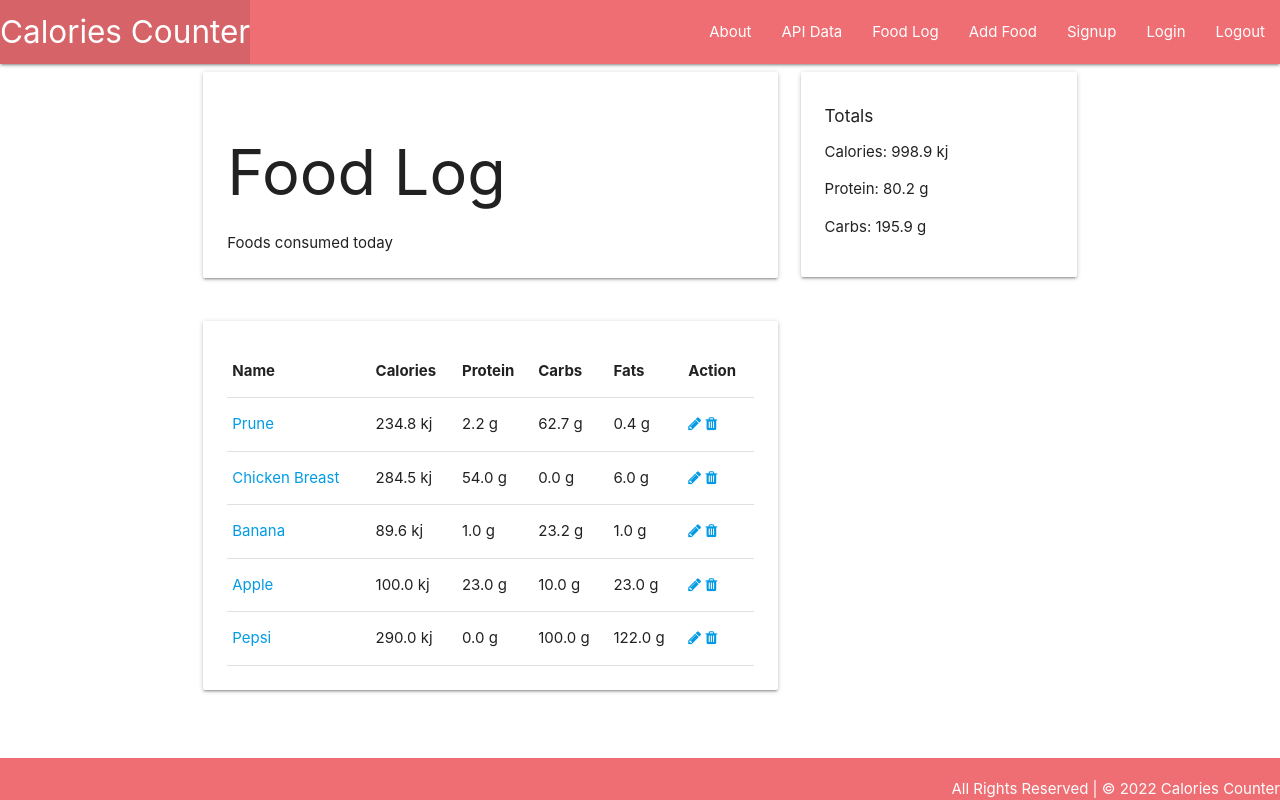
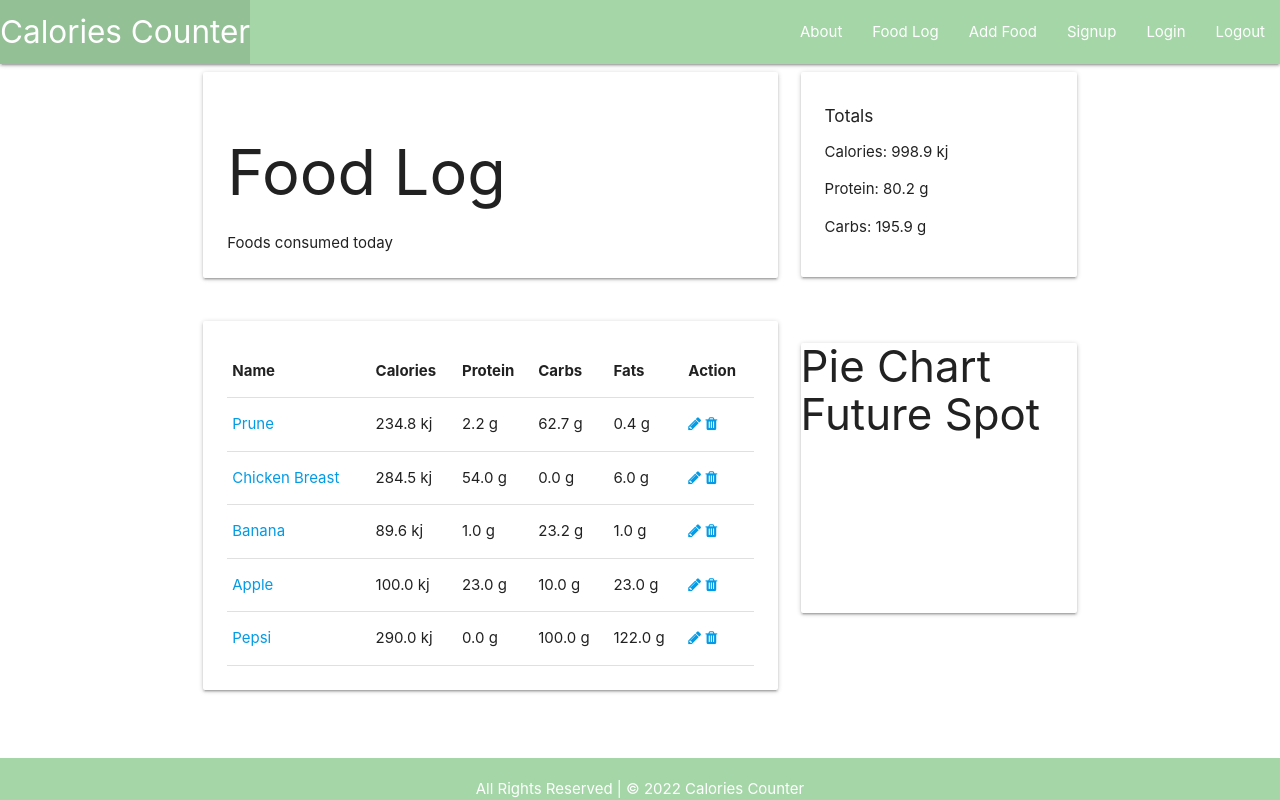
Before and after one commit to Mahendram2/Calories-Counter, a Django app: page /foods/ in a window 1280 px wide. Run offline with Django 4.2, Linux system fonts and the light colour scheme; data comes from the database, SQL or seed files in the repository; both versions use the stored data as it was after the commit; a map, chart or similar area stays blank.

```diff
--- a/main_app/templates/base.html
+++ b/main_app/templates/base.html
@@ -21,7 +21,7 @@
   <body>
     <header class="navbar-fixed">
       <nav>
-        <div class="nav-wrapper">
+        <div class="nav-wrapper green lighten-3">
           <ul>
             <li>
               <a href="/" class="left brand-logo">Calories Counter</a>
@@ -29,20 +29,18 @@
           </ul>
           <ul class="right">
             <li><a href="/about">About</a></li>
-            <li><a href="/api">API Data</a></li>
             <li><a href="/foods">Food Log</a></li>
             <li><a href="/foods/create">Add Food</a></li>
             <li><a href="/foods/">Signup</a></li>
             <li><a href="/foods/">Login</a></li>
             <li><a href="/foods/">Logout</a></li>
-
           </ul>
         </div>
       </nav>
     </header>
-    <main class="container">{% block content %} {% endblock %}</main>
-    <footer class="page-footer">
-      <div class="right">
+    <main class="container ">{% block content %} {% endblock %}</main>
+    <footer class="page-footer green lighten-3">
+      <div class="mid center">
         All Rights Reserved | © 2022 Calories Counter
       </div>
     </footer>
--- a/main_app/templates/foods/index.html
+++ b/main_app/templates/foods/index.html
@@ -71,5 +71,14 @@ Foods Log | Calories Counter
             </div>
         </div>
     </div>
+    <div class="col s4">
+        <div class="card">
+            <div>
+                <h3>Pie Chart Future Spot</h3>
+                <canvas id="myChart"></canvas>
+              </div>
+        </div>
+    </div>
 </div>
+<script src="https://cdn.jsdelivr.net/npm/chart.js@2.9.3/dist/Chart.min.js"></script>
 {% endblock %}
--- a/main_app/views.py
+++ b/main_app/views.py
@@ -1,8 +1,6 @@
 from django.shortcuts import render
 from django.views.generic.edit import CreateView, UpdateView, DeleteView
-from django.views.generic import ListView
 from django.db.models import Sum
-from .forms import FoodForm
 
 from main_app.models import Food
 # Define the home view
@@ -10,8 +8,13 @@ def home(request):
   return render(request,'home.html')
 
 def about(request):
-  return render(request, 'about.html')
-
+  data = Food.objects.aggregate(
+    Sum('calories'),
+    Sum('protein'),
+    Sum('carbohydrates'),
+    Sum('fat'),
+    Sum('fiber'))
+  return render(request, 'about.html', {'data':data})
 # PNH8MnUSvxfXfIl2BJ9czQ==KxF5yVwD8rPHe16v
 def api(request):
   import json
@@ -26,8 +29,12 @@ def api(request):
 
 def foods_index(request):
   foods=Food.objects.all()
-  data = Food.objects.aggregate(Sum('calories'), Sum('protein'), Sum('carbohydrates'), Sum('fat'), Sum('fiber'))
-
+  data = Food.objects.aggregate(
+    Sum('calories'),
+    Sum('protein'),
+    Sum('carbohydrates'),
+    Sum('fat'),
+    Sum('fiber'))
   return render(request, 'foods/index.html', {'foods':foods, 'data':data})
 
 def foods_detail(request, food_id):
```
Also changed, not shown: db.sqlite3.
